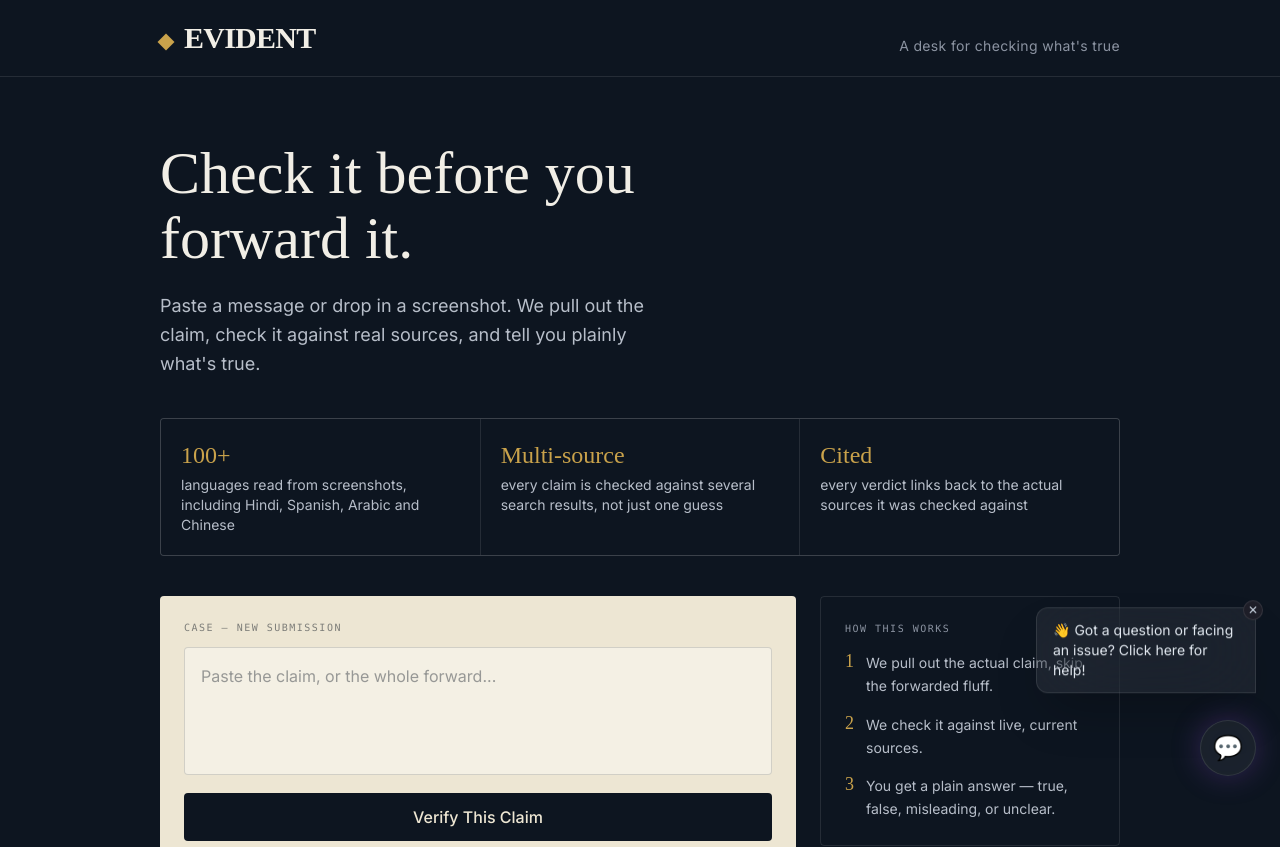
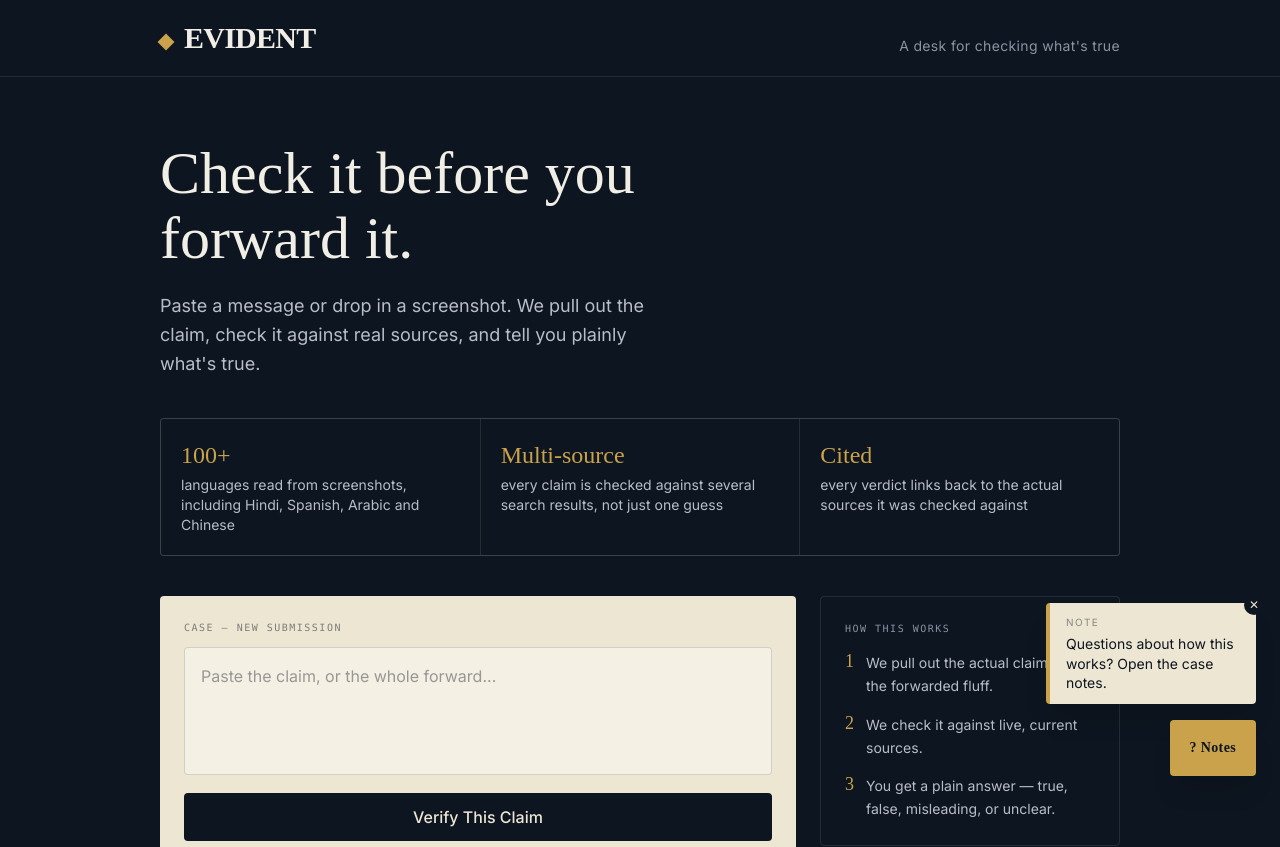
Before and after one commit to HAR5HPANDEY/evident-ai-frontend, a React (Vite) app: page / in a window 1280 px wide. Shown: the top 847 px of the page. Built offline with nearby package versions, Linux system fonts and the light colour scheme.

Commit message:
chatbot design

```diff
--- a/src/FaqWidget.jsx
+++ b/src/FaqWidget.jsx
@@ -17,56 +17,68 @@ function FaqWidget() {
 
   return (
     <>
-      {/* Hint bubble */}
+      {/* Hint tag — looks like a pinned note corner */}
       {showHint && !isOpen && (
-<div className="fixed bottom-24 right-4 sm:right-6 max-w-[180px] sm:max-w-[220px] bg-white/[0.06] backdrop-blur-2xl border border-white/10 rounded-xl rounded-br-none px-3 sm:px-4 py-2.5 sm:py-3 shadow-2xl z-50 animate-bounce text-xs sm:text-sm">   <button
+        <div className="fixed bottom-24 right-4 sm:right-6 max-w-[190px] sm:max-w-[210px] bg-[#EDE6D3] text-[#0D1520] rounded-sm px-4 py-3 shadow-xl z-50 border-l-4 border-[#C9A24B]">
+          <button
             onClick={() => setShowHint(false)}
-            className="absolute -top-2 -right-2 w-5 h-5 bg-[#1e1e28] border border-white/10 rounded-full text-xs text-slate-300 flex items-center justify-center hover:bg-[#2a2a36]"
+            className="absolute -top-2 -right-2 w-5 h-5 bg-[#0D1520] text-[#EDE6D3] rounded-full text-xs flex items-center justify-center"
             aria-label="Dismiss"
           >
             ✕
           </button>
-          <p className="text-slate-200 text-sm">
-            👋 Got a question or facing an issue? Click here for help!
-          </p>
+          <p className="text-[10px] tracking-[0.15em] text-[#0D1520]/45 mb-1">NOTE</p>
+          <p className="text-sm leading-snug">Questions about how this works? Open the case notes.</p>
         </div>
       )}
 
-      {/* Floating button */}
+      {/* Floating tab — styled like a filing tab, not a chat bubble */}
       <button
         onClick={handleButtonClick}
-className="fixed bottom-6 right-6 w-14 h-14 rounded-full bg-white/[0.06] backdrop-blur-2xl border border-white/10 shadow-[0_0_30px_rgba(168,85,247,0.25)] flex items-center justify-center text-2xl transition hover:shadow-[0_0_40px_rgba(168,85,247,0.4)] z-50"        aria-label="Help"
+        className="fixed bottom-6 right-6 h-14 px-5 bg-[#C9A24B] text-[#0D1520] rounded-sm shadow-xl flex items-center gap-2 font-serif font-semibold text-sm tracking-wide transition hover:bg-[#d9b566] z-50"
+        aria-label="Help"
       >
-        {isOpen ? '✕' : '💬'}
+        {isOpen ? '✕ Close' : '? Notes'}
       </button>
 
-      {/* Chat panel */}
+      {/* Panel — a memo pad, not a chat window */}
       {isOpen && (
-<div className="fixed bottom-24 right-6 w-80 max-w-[calc(100vw-3rem)] max-h-[70vh] bg-white/[0.06] backdrop-blur-2xl border border-white/10 rounded-2xl shadow-2xl shadow-purple-900/20 flex flex-col z-50 overflow-hidden">          <div className="bg-gradient-to-r from-purple-900/40 to-pink-900/30 border-b border-white/10 px-4 py-3">
-            <h3 className="text-white font-semibold">Help & FAQ</h3>
-            <p className="text-purple-200/60 text-xs">Common questions about this tool</p>
+        <div className="fixed bottom-24 right-6 w-80 max-w-[calc(100vw-3rem)] max-h-[70vh] bg-[#EDE6D3] text-[#0D1520] rounded-sm shadow-2xl flex flex-col z-50 overflow-hidden border-t-4 border-[#C9A24B]">
+
+          <div className="px-4 pt-4 pb-3 border-b border-dashed border-[#0D1520]/20">
+            <p className="text-[10px] tracking-[0.15em] text-[#0D1520]/45">CASE NOTES</p>
+            <h3 className="font-serif text-lg leading-tight">How this works</h3>
           </div>
 
-          <div className="overflow-y-auto flex-1 p-3 space-y-2">
+          <div className="overflow-y-auto flex-1 px-4 py-3 space-y-1">
             {faqData.map((item, index) => (
-              <div key={index} className="bg-white/[0.03] rounded-xl overflow-hidden border border-white/5">
+              <div
+                key={index}
+                className={`border-b border-dashed border-[#0D1520]/15 last:border-b-0 ${
+                  activeIndex === index ? 'pb-3' : ''
+                }`}
+              >
                 <button
                   onClick={() => toggleQuestion(index)}
-                  className="w-full text-left px-4 py-3 text-slate-200 text-sm font-medium flex justify-between items-center hover:bg-white/[0.04] transition"
+                  className="w-full text-left py-3 flex justify-between items-start gap-3 group"
                 >
-                  {item.question}
-                  <span className="text-slate-500 ml-2">
+                  <span className="text-sm font-medium leading-snug">{item.question}</span>
+                  <span className="text-[#0D1520]/40 font-serif text-lg leading-none shrink-0 group-hover:text-[#0D1520]/70">
                     {activeIndex === index ? '−' : '+'}
                   </span>
                 </button>
 
                 {activeIndex === index && (
-                  <div className="px-4 pb-3 text-slate-400 text-sm leading-relaxed">
+                  <p className="text-sm text-[#0D1520]/70 leading-relaxed pr-2">
                     {item.answer}
-                  </div>
+                  </p>
                 )}
               </div>
             ))}
+          </div>
+
+          <div className="px-4 py-2 border-t border-dashed border-[#0D1520]/20">
+            <p className="text-[10px] tracking-[0.15em] text-[#0D1520]/35">END OF FILE</p>
           </div>
         </div>
       )}
```
